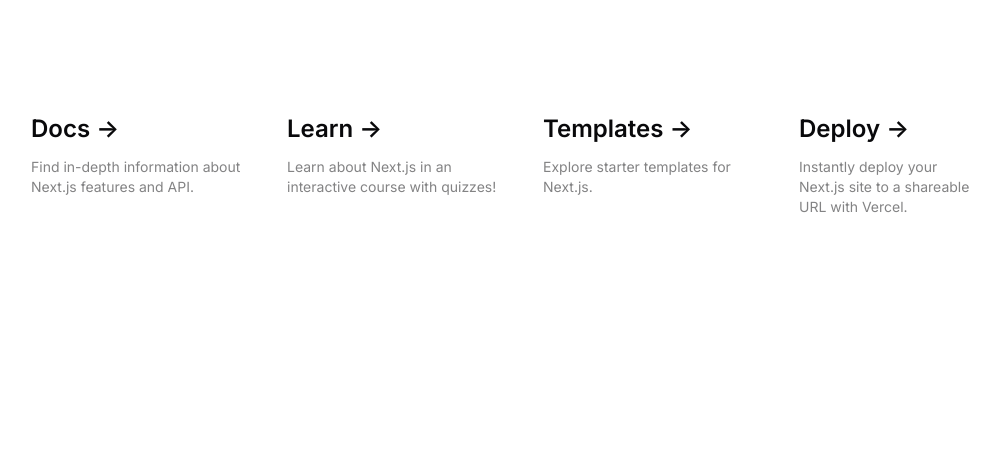
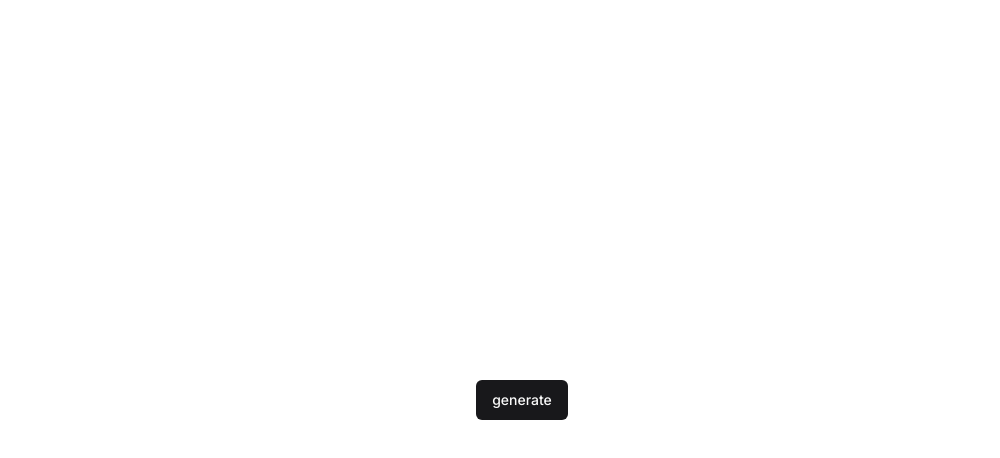
Before and after one commit to vitorLostadaC/antrol-generate, a Next.js app: page / in a window 1280 px wide. Shown: the top 458 px of the page, without its empty margins (118-1118 px from the left). Built offline with nearby package versions, Linux system fonts and the light colour scheme.

Commit message:
feat: clear the home

```diff
--- a/src/app/page.tsx
+++ b/src/app/page.tsx
@@ -1,81 +1,12 @@
-import Image from 'next/image'
+'use client'
+import { Button } from '@/components/ui/button'
 
 export default function Home() {
+  const handleClickGenerate = () => {}
+
   return (
-    <main className="flex min-h-screen flex-col items-center justify-between p-24">
-
-
-
-
-      <div className="mb-32 grid text-center lg:mb-0 lg:w-full lg:max-w-5xl lg:grid-cols-4 lg:text-left">
-        <a
-          href="https://nextjs.org/docs?utm_source=create-next-app&utm_medium=appdir-template&utm_campaign=create-next-app"
-          className="group rounded-lg border border-transparent px-5 py-4 transition-colors hover:border-gray-300 hover:bg-gray-100 hover:dark:border-neutral-700 hover:dark:bg-neutral-800/30"
-          target="_blank"
-          rel="noopener noreferrer"
-        >
-          <h2 className={`mb-3 text-2xl font-semibold`}>
-            Docs{' '}
-            <span className="inline-block transition-transform group-hover:translate-x-1 motion-reduce:transform-none">
-              -&gt;
-            </span>
-          </h2>
-          <p className={`m-0 max-w-[30ch] text-sm opacity-50`}>
-            Find in-depth information about Next.js features and API.
-          </p>
-        </a>
-
-        <a
-          href="https://nextjs.org/learn?utm_source=create-next-app&utm_medium=appdir-template-tw&utm_campaign=create-next-app"
-          className="group rounded-lg border border-transparent px-5 py-4 transition-colors hover:border-gray-300 hover:bg-gray-100 hover:dark:border-neutral-700 hover:dark:bg-neutral-800/30"
-          target="_blank"
-          rel="noopener noreferrer"
-        >
-          <h2 className={`mb-3 text-2xl font-semibold`}>
-            Learn{' '}
-            <span className="inline-block transition-transform group-hover:translate-x-1 motion-reduce:transform-none">
-              -&gt;
-            </span>
-          </h2>
-          <p className={`m-0 max-w-[30ch] text-sm opacity-50`}>
-            Learn about Next.js in an interactive course with&nbsp;quizzes!
-          </p>
-        </a>
-
-        <a
-          href="https://vercel.com/templates?framework=next.js&utm_source=create-next-app&utm_medium=appdir-template&utm_campaign=create-next-app"
-          className="group rounded-lg border border-transparent px-5 py-4 transition-colors hover:border-gray-300 hover:bg-gray-100 hover:dark:border-neutral-700 hover:dark:bg-neutral-800/30"
-          target="_blank"
-          rel="noopener noreferrer"
-        >
-          <h2 className={`mb-3 text-2xl font-semibold`}>
-            Templates{' '}
-            <span className="inline-block transition-transform group-hover:translate-x-1 motion-reduce:transform-none">
-              -&gt;
-            </span>
-          </h2>
-          <p className={`m-0 max-w-[30ch] text-sm opacity-50`}>
-            Explore starter templates for Next.js.
-          </p>
-        </a>
-
-        <a
-          href="https://vercel.com/new?utm_source=create-next-app&utm_medium=appdir-template&utm_campaign=create-next-app"
-          className="group rounded-lg border border-transparent px-5 py-4 transition-colors hover:border-gray-300 hover:bg-gray-100 hover:dark:border-neutral-700 hover:dark:bg-neutral-800/30"
-          target="_blank"
-          rel="noopener noreferrer"
-        >
-          <h2 className={`mb-3 text-2xl font-semibold`}>
-            Deploy{' '}
-            <span className="inline-block transition-transform group-hover:translate-x-1 motion-reduce:transform-none">
-              -&gt;
-            </span>
-          </h2>
-          <p className={`m-0 max-w-[30ch] text-balance text-sm opacity-50`}>
-            Instantly deploy your Next.js site to a shareable URL with Vercel.
-          </p>
-        </a>
-      </div>
+    <main className="flex h-screen items-center justify-center">
+      <Button onClick={handleClickGenerate}>generate</Button>
     </main>
   )
 }
```
